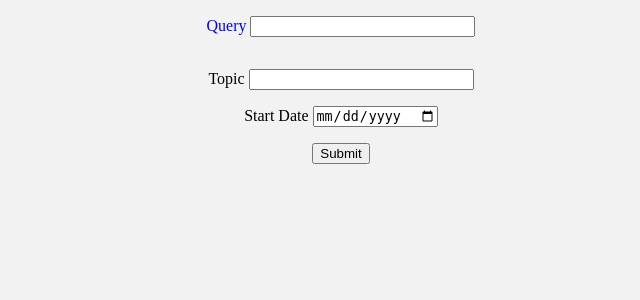
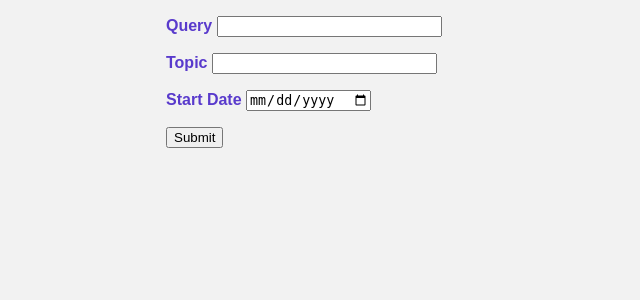
Before and after one commit to nickmassey/paraNews, a Flask app: page /search in a window 1280 px wide. Shown: the part 98-398 px from the top of the page, without its empty margins (299-939 px from the left). Run offline with Flask 2, Linux system fonts and the light colour scheme.

Commit message:
Sorted usrSearch descending

```diff
--- a/main.py
+++ b/main.py
@@ -69,7 +69,6 @@ def results():
     if request.method == 'GET':
         return f"The URL /data is accessed directly. Try going to '/search' to submit form"
     if request.method == 'POST':
-
         search_data = request.form
 
         apSearch = apApiSearch(search_data)
@@ -80,6 +79,7 @@ def results():
 
         databaseUpdate(usrSearch)
         usrSearch = getRatings(usrSearch)
+        usrSearch.sort(key=lambda x: int(x[3]), reverse=True)
 
         return render_template('results.html', usrSearch = usrSearch)
 
@@ -91,7 +91,6 @@ def vote():
             vote = vote[0]
             headLine = headLine[0]
             if(vote == "upvote"):
-                print(headLine)
                 upVote(headLine)
             elif(vote == "downvote"):
                 downVote(headLine)
--- a/static/styles/styles.css
+++ b/static/styles/styles.css
@@ -11,7 +11,6 @@
 a {
 	text-decoration: none;
 }
-
 
 .center {
 	margin-left: auto;
@@ -32,7 +31,6 @@ tr {
 tr:nth-child(odd) {background-color: #dadada;}
 tr:hover {background-color: rgb(194, 185, 230);}
 
-
 .header a {
 	color: rgb(89, 58, 204);
 }
@@ -48,6 +46,7 @@ tr:hover {background-color: rgb(194, 185, 230);}
 	padding: 1px 1px 1px 5px;
 	font-family: Helvetica;
 }
+
 .result a {
 	text-decoration: none;
 	color: rgb(89, 58, 204);
@@ -63,7 +62,18 @@ body {
 }
 
 .queries {
+	margin-left: auto;
+	margin-right: auto;
 	width: 350px;
-	display: inline-block;
-	color: blue;
+	font-family: Arial, Helvetica, sans-serif;
+	font-weight: bold;
+	display: flexbox;
+	align-items: left;
+	color: rgb(89, 58, 204);
 }
+
+.upvote {
+	border: none;
+	background: transparent;
+
+}
--- a/templates/results.html
+++ b/templates/results.html
@@ -37,7 +37,7 @@
                         {% else %}
                             {{item[3]}}</font></p></li>
                         {% endif %}</td>
-                    <td><form action="/vote" method = "POST"><input type="submit" name="{{item[0]}}" value="upvote"></form></td>
+                    <td><div class="upvote"><form action="/vote" method = "POST"><input type="submit" name="{{item[0]}}" value="upvote"></form></div></td>
                     <td><form action="/vote" method = "POST"><input type="submit" name="{{item[0]}}" value="downvote"></form></td>
                 </tr>
             {% endfor %}
--- a/templates/search.html
+++ b/templates/search.html
@@ -4,14 +4,13 @@
 </div>
 
 
-<center>
+
 <form action="results" method = "POST">
     <div class = "queries">
-    <p> Query <input type ="text" name = "Query" size = "25"/> </p>
+        <p>Query <input type ="text" name = "Query" size = "25"/></p>
+        <p>Topic  <input type ="text" name = "Topic" size = "25"/> </p>
+        <p>Start Date <input type ="date" name = "Start Date"/> </p>
+        <p><input type ="submit" value = "Submit" /> </p>
     </div>
-    <p> Topic <input type ="text" name = "Topic" size = "25"/> </p>
-    <p>Start Date <input type ="date" name = "Start Date"/> </p>
-    <p><input type ="submit" value = "Submit" /> </p>
 
 </form>
-</center>
```
